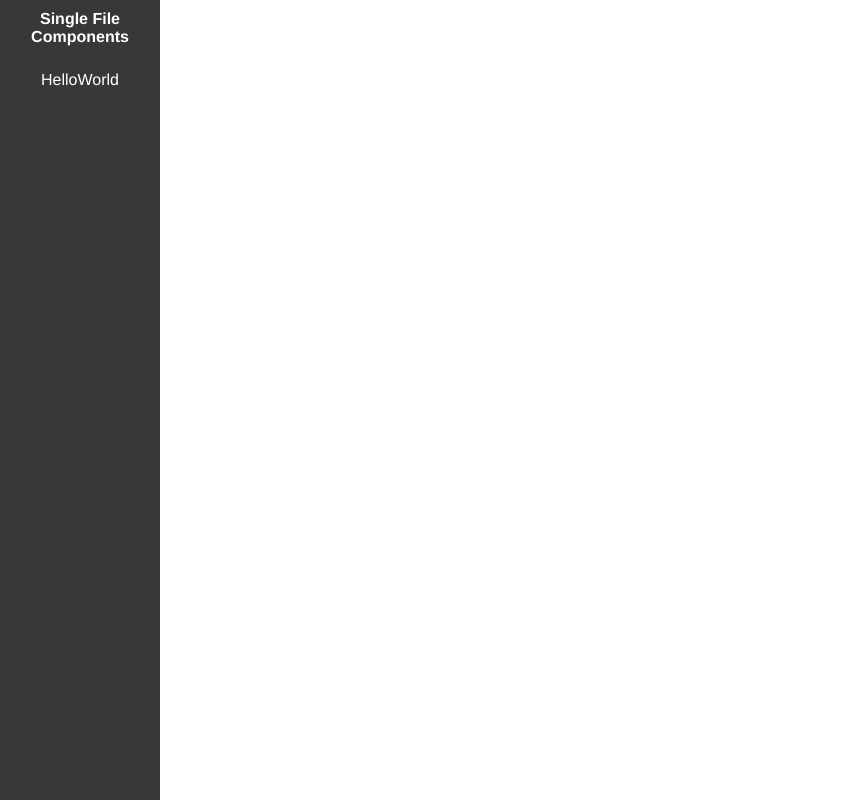
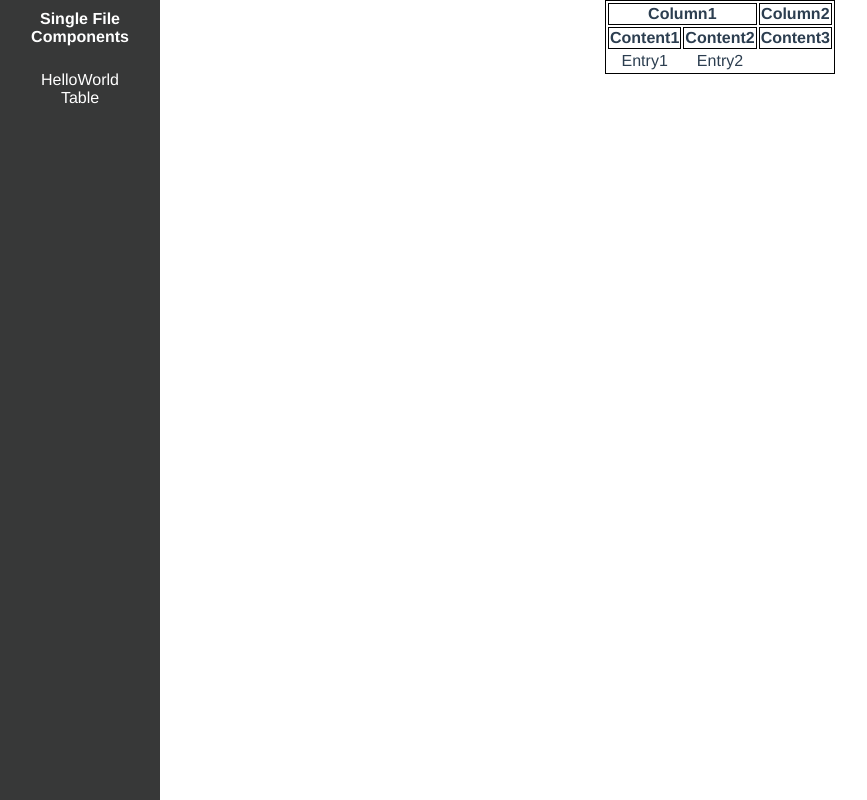
Before and after one commit to zurgis/vue-sfc, a Vue app: page /table in a window 1280 px wide. Shown: the whole page, without its empty margins (0-867 px from the left). Built offline with nearby package versions, Linux system fonts and the light colour scheme.

Commit message:
added router directory & init table component

```diff
--- a/src/App.vue
+++ b/src/App.vue
@@ -1,11 +1,8 @@
 <script setup lang="ts">
 // This starter template is using Vue 3 <script setup> SFCs
 // Check out https://vuejs.org/api/sfc-script-setup.html#script-setup
-import Navigation from './components/Navigation.vue'
-
-const routes = [
-  { label: 'HelloWorld', name: 'HelloWorld' },
-]
+import NavigationVue from './components/Navigation.vue'
+import { routes } from './router/routerNavigation'
 </script>
 
 <template>
@@ -16,7 +13,7 @@ const routes = [
       </div>
 
       <div class="sidebar-content">
-        <Navigation :routes="routes" />
+        <NavigationVue :routes="routes" />
       </div>
     </aside>
 
--- /dev/null
+++ b/src/components/table/Table.vue
@@ -0,0 +1,37 @@
+<script setup lang="ts">
+import TableHeaderVue from './TableHeader.vue'
+import TableBodyVue from './TableBody.vue';
+
+const headers = [
+  [
+    { colspan: 2, name: 'Column1' },
+    { name: 'Column2' },
+  ],
+  [
+    { name: 'Content1' },
+    { name: 'Content2' },
+    { name: 'Content3' }
+  ],
+]
+
+const contents = [
+  { name: 'Entry1' },
+  { name: 'Entry2' }
+]
+</script>
+
+<template>
+  <div>
+    <table>
+      <TableHeaderVue :headers=headers />
+
+      <TableBodyVue :contents=contents />
+    </table>
+  </div>
+</template>
+
+<style lang="scss" scoped>
+table {
+  border: 1px solid #000;
+}
+</style>
--- /dev/null
+++ b/src/components/table/TableBody.vue
@@ -0,0 +1,20 @@
+<script setup lang="ts">
+defineProps<{
+  contents: Array<{
+    name: String
+  }>
+}>()
+</script>
+
+<template>
+  <tbody>
+    <tr>
+      <td v-for="content in contents">
+        {{ content.name }}
+      </td>
+    </tr>
+  </tbody>
+</template>
+
+<style lang="scss" scoped>
+</style>
--- /dev/null
+++ b/src/components/table/TableHeader.vue
@@ -0,0 +1,24 @@
+<script setup lang="ts">
+defineProps<{
+  headers: Array<{
+    colspan: any,
+    name: String
+  }>
+}>()
+</script>
+
+<template>
+  <thead >
+    <tr v-for="header in headers">
+      <th :colspan="content.colspan" v-for="content in header">
+        {{ content.name }}
+      </th>
+    </tr>
+  </thead>
+</template>
+
+<style lang="scss" scoped>
+th {
+  border: 1px solid #000;
+}
+</style>
--- /dev/null
+++ b/src/router/routerNavigation.ts
@@ -0,0 +1,4 @@
+export const routes = [
+  { label: 'HelloWorld', name: 'HelloWorld' },
+  { label: 'Table', name: 'Table' }
+]
--- a/src/views/HelloWorld.vue
+++ b/src/views/HelloWorld.vue
@@ -10,4 +10,7 @@ import HelloWorld from '../components/HelloWorld.vue'
 </template>
 
 <style lang="scss" scoped>
+div {
+  margin-top: 5%;
+}
 </style>
--- /dev/null
+++ b/src/views/Table.vue
@@ -0,0 +1,10 @@
+<script setup lang="ts">
+import TableVue from '../components/table/Table.vue';
+</script>
+
+<template>
+  <TableVue />
+</template>
+
+<style lang="scss">
+</style>
```
Also changed, not shown: src/router.ts (deleted, +0 -11 lines), src/router/index.ts (added, +13 -0 lines).
